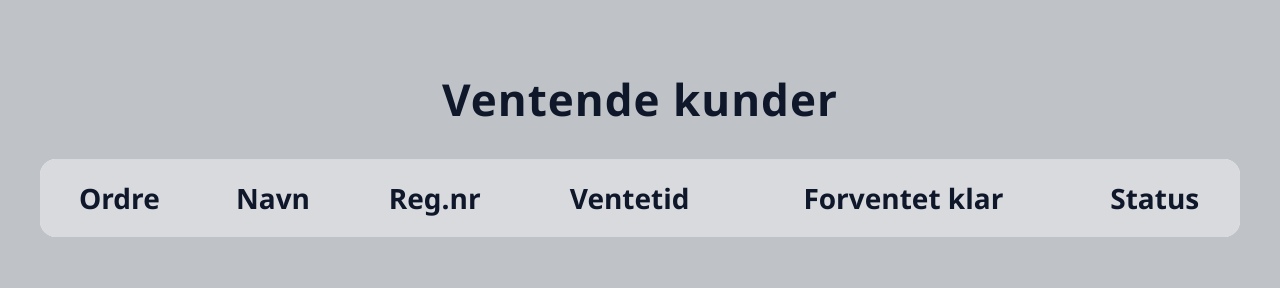
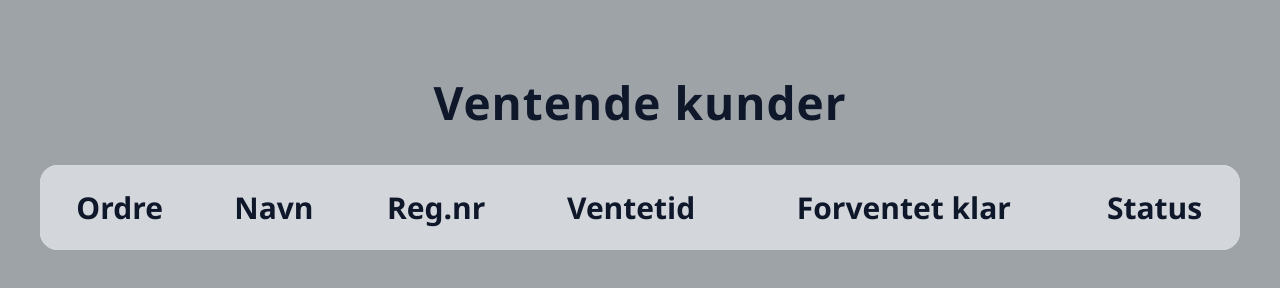
Before and after one commit to mariusbonsak/venteliste, a website: page public/storskjerm.html in a window 1280 px wide. Drawn offline with nearby package versions, Linux system fonts and the light colour scheme; no server answers.

Commit message:
Update styles and comments in storskjerm.html

```diff
--- a/public/storskjerm.html
+++ b/public/storskjerm.html
@@ -8,7 +8,7 @@
 <style>
 body {
   font-family: "Segoe UI", Arial, sans-serif;
-  background: #bfc3c7; /* mørkere nardo-grå */
+  background: #9ea3a8; /* mørkere nardo-grå */
   margin: 0;
   padding: 40px;
   color: #0f172a;
@@ -16,41 +16,41 @@ body {
 
 h1 {
   text-align: center;
-  margin-bottom: 30px;
-  font-size: 44px;
+  margin-bottom: 32px;
+  font-size: 46px;
   letter-spacing: 1px;
 }
 
 table {
   width: 100%;
   border-collapse: collapse;
-  background: #f1f2f4;
-  border-radius: 16px;
+  background: #eef0f2;
+  border-radius: 18px;
   overflow: hidden;
 }
 
 th, td {
-  padding: 20px 14px;
+  padding: 22px 16px;
   text-align: center;
-  font-size: 28px;
+  font-size: 30px;
 }
 
 th {
-  background: #d8dade;
+  background: #d3d6da;
   font-weight: 700;
 }
 
-/* ===== STATUSFARGER – TYDELIG PÅ TV ===== */
+/* ===== STATUSFARGER – EKSTRA TYDELIG ===== */
 .status-gronn td {
-  background-color: #bfe5cd;   /* tydelig grønn */
+  background-color: #9fddb7;   /* kraftig grønn */
 }
 
 .status-gul td {
-  background-color: #f0d77a;   /* tydelig gul */
+  background-color: #f2c94c;   /* tydelig gul */
 }
 
 .status-rod td {
-  background-color: #e59a9a;   /* tydelig rød */
+  background-color: #e57373;   /* kraftig rød */
 }
 </style>
 </head>
@@ -90,7 +90,7 @@ function render() {
   kunder.forEach(k => {
     const ventetid = Math.floor((Date.now() - k.startTid) / 60000);
 
-    /* 🎯 KORREKT FARGELOGIKK */
+    /* 🎯 FARGELOGIKK */
     let klasse = "status-gronn";
 
     if (k.klarTid) {
@@ -124,7 +124,7 @@ function render() {
   });
 }
 
-/* Oppdater automatisk */
+/* Auto-refresh for klokke og farger */
 setInterval(render, 30000);
 </script>
 
```
